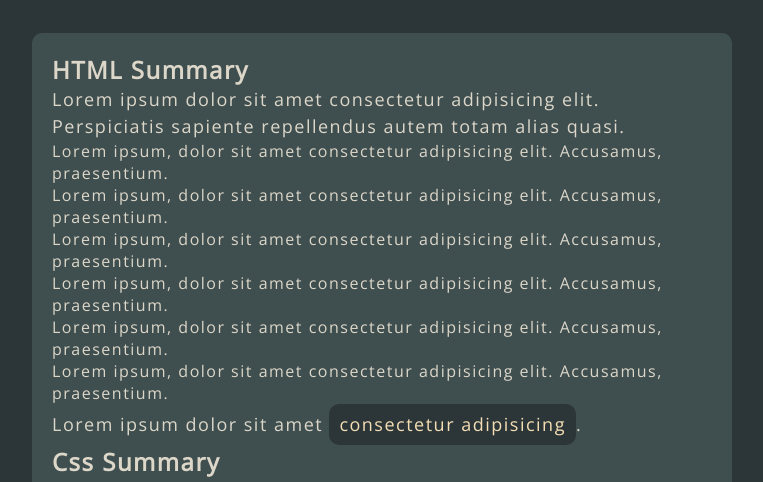
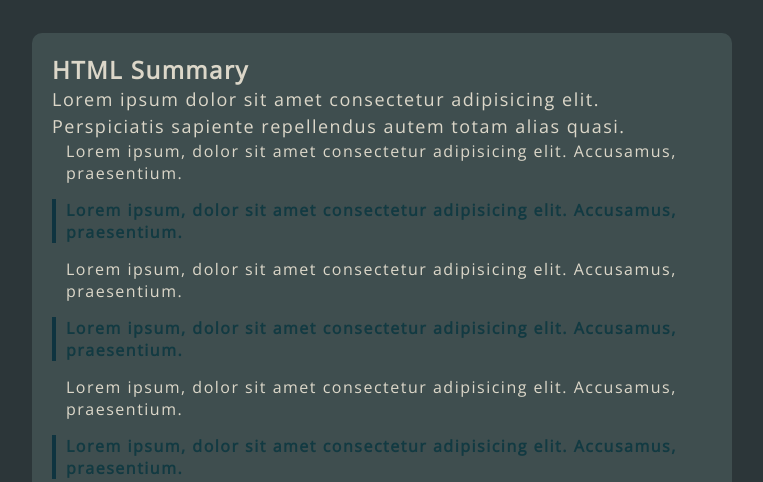
Before and after one commit to coderGan315/basics-html-css, a plain HTML site: page index.html in a window 1280 px wide. Shown: the part 277-759 px from the top of the page, without its empty margins (258-1021 px from the left). Drawn offline with nearby package versions, Linux system fonts and the light colour scheme.

Commit message:
add styling to list item in the main section

```diff
--- a/styles/style.css
+++ b/styles/style.css
@@ -62,6 +62,18 @@ main a:hover {
   color: #2c3639;
 }
 
+li {
+  padding-left: 10px;
+  border-left: 4px solid transparent;
+  margin-bottom: 15px;
+}
+
+ul li:nth-of-type(even) {
+  border-color: #0f3440;
+  color: rgb(18, 58, 66);
+  font-weight: bolder;
+}
+
 footer {
   text-align: center;
   margin-bottom: 50px;
```
